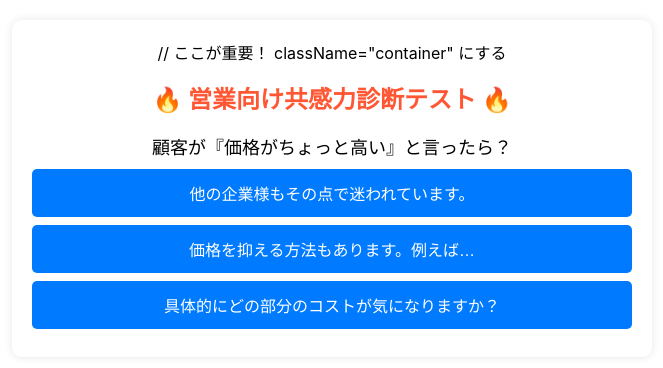
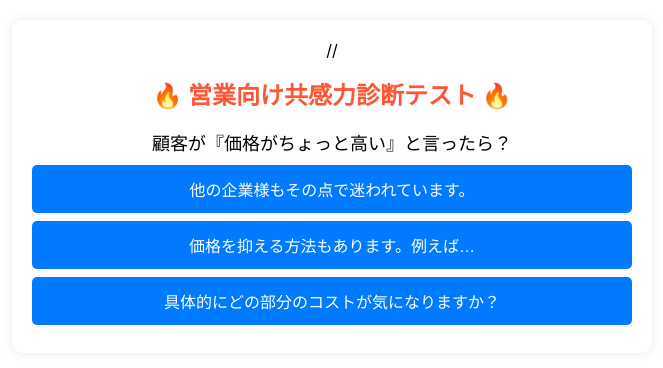
Before and after one commit to yukiko8888/sales-empathy-test, a React (Create React App) app: page / in a window 1280 px wide. Shown: the top 368 px of the page, without its empty margins (308-971 px from the left). Built offline with nearby package versions, Linux system fonts and the light colour scheme.

Commit message:
不要なコメントを削除

```diff
--- a/src/components/EmpathyTest.js
+++ b/src/components/EmpathyTest.js
@@ -56,7 +56,7 @@ export default function EmpathyTest() {
   };
 
   return (
-    <div className="container">  // ここが重要！ className="container" にする
+    <div className="container">  //
       <h1>🔥 営業向け共感力診断テスト 🔥</h1>
       {result ? (
         <div className="result">{result}</div>
```
